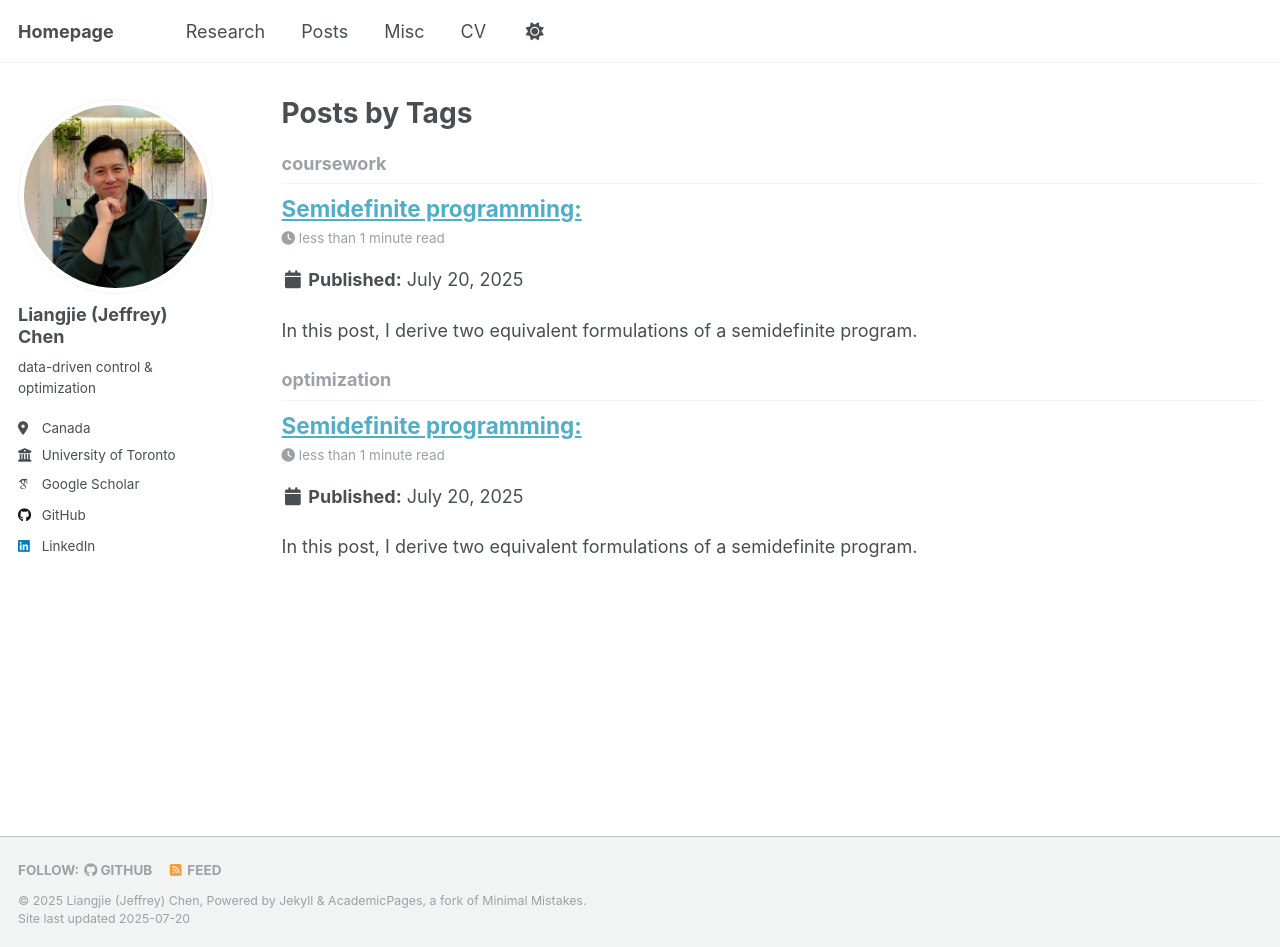
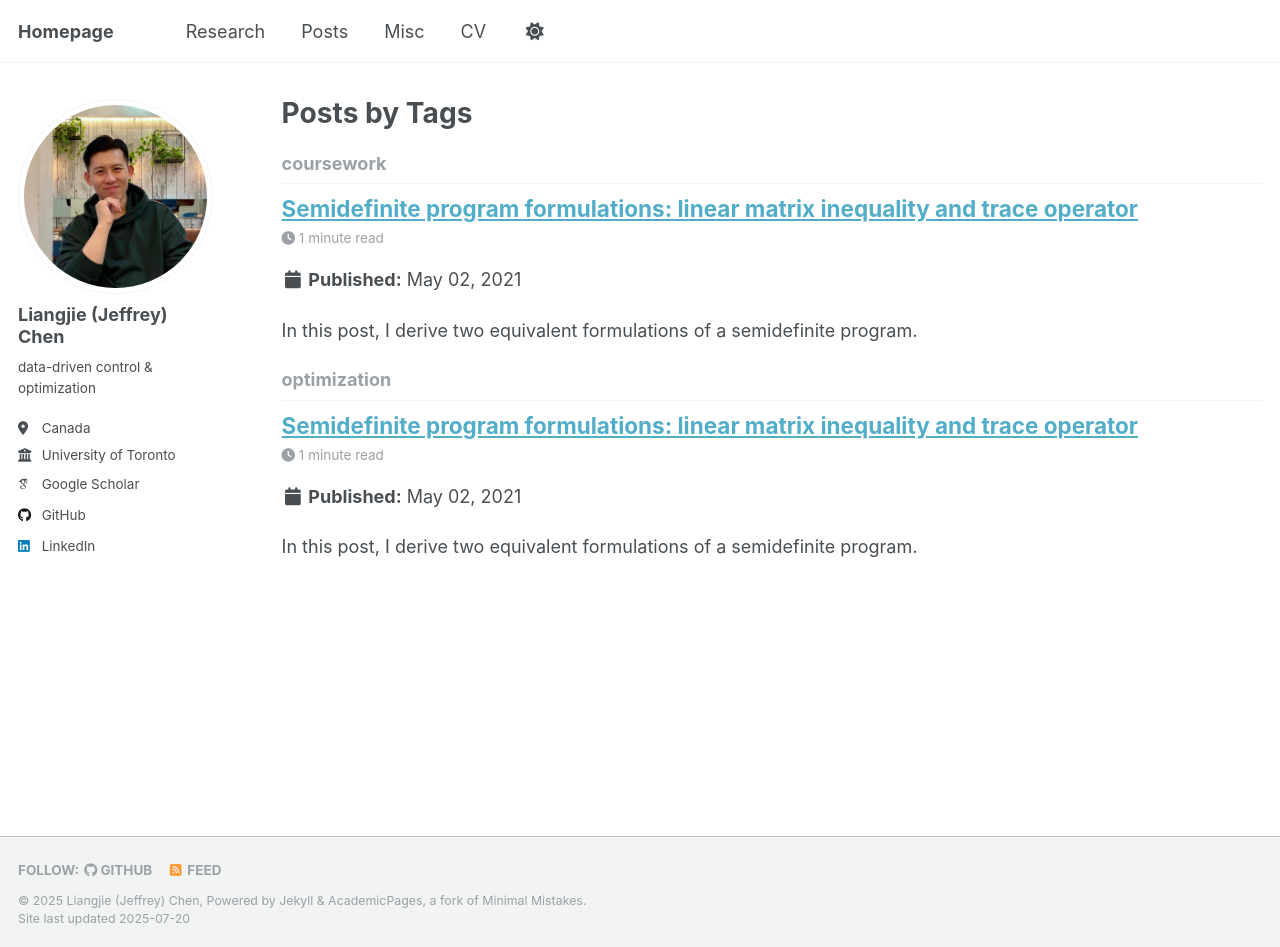
Before and after one commit to jchen975/ljchen.github.io, a Jekyll site: the page built from _pages/tag-archive.html, in a window 1280 px wide and 947 px high. Built offline with Jekyll 4.4.1, drawn with Linux system fonts in a browser that asks for light colours; some web fonts are replaced; some of the changed lines change nothing that is shown.

Commit message:
Update 2021-05-02-sdp.md

```diff
--- a/_posts/2021-05-02-sdp.md
+++ b/_posts/2021-05-02-sdp.md
@@ -1,7 +1,7 @@
 ---
-title: 'Semidefinite programming: '
-date: 2025-07-20
-permalink: /posts/2025/07/sdp/
+title: 'Semidefinite program formulations: linear matrix inequality and trace operator'
+date: 2021-05-02
+permalink: /posts/2021/05/sdp/
 tags:
   - optimization
   - coursework
@@ -9,8 +9,21 @@
 
 In this post, I derive two equivalent formulations of a semidefinite program.
 
-Acknowledgement: this post comes from a homework question in the course ECE1505 Convex Optimization at University of Toronto, taught by Prof. Stark Draper.
-
+Acknowledgement: this problem appears as a homework question in Prof. Stark Draper's ECE1505 Convex Optimization at the University of Toronto.
 
 Semidefinite programs
 ======
+Semidefinite programs (SDPs) are a specific type of \textit{conic form programs}, which is a subclass of convex optimization problems with respect to generalized inequalities; specifically, the cone of (symmetric) positive semidefinite matrices denoted as $\mathbb{S}_{+}^{n}$. SDPs are typically formulated as
+$$
+\begin{array}{cl}
+    \text{minimize}{x \in \mathbb{R}^n} & {c}^{\mathsf{T}}x  \\
+    \text{such that} & F_0 + x_1F_1 + \cdots + x_nF_n \succeq \mathbf{0} \\
+    & Gx = h
+\end{array}
+\right.
+$$
+where \\(c \in \mathbb{R}^n\\), \\(G \in \mathbb{R}^{p\times n}\\), and each \\(F_i\\) is an \\(m \times m\\) real symmetric matrix, denoted by \\(F_i \in \mathbb{S}^m\\). The inequality constraint is known as a _linear matrix inequality_ (LMI), which is a generalized inequality. Note that, while the decision variable in the SDP above is the vector \\(x \in \mathbb{R}^n\\), they can often appear as bona fide matrices (and not necessarily symmetric matrices), e.g., for \\(i \in \{1, \dots, N\}\\), \\(A_i, B_i, C_i\\) are constant matrices of size \\(n \times n, n \times n, n \times m\\), and \\(X \in \mathbb{S}^n_{++}\\) and \\(Y \in \mathbb{R}^{m \times n}\\) are decision variables, then
+$$
+F(X) \triangleq F_0 + \sum_{i = 1}^N A_i X B_i + B_i^{\mathsf{T}} X A_i^{\mathsf{T}} + C_i Y + Y^{\mathsf{T}} C_i^{\mathsf{T}}  \succeq \mathbf{0}
+$$
+is a perfectly valid LMI.
```
